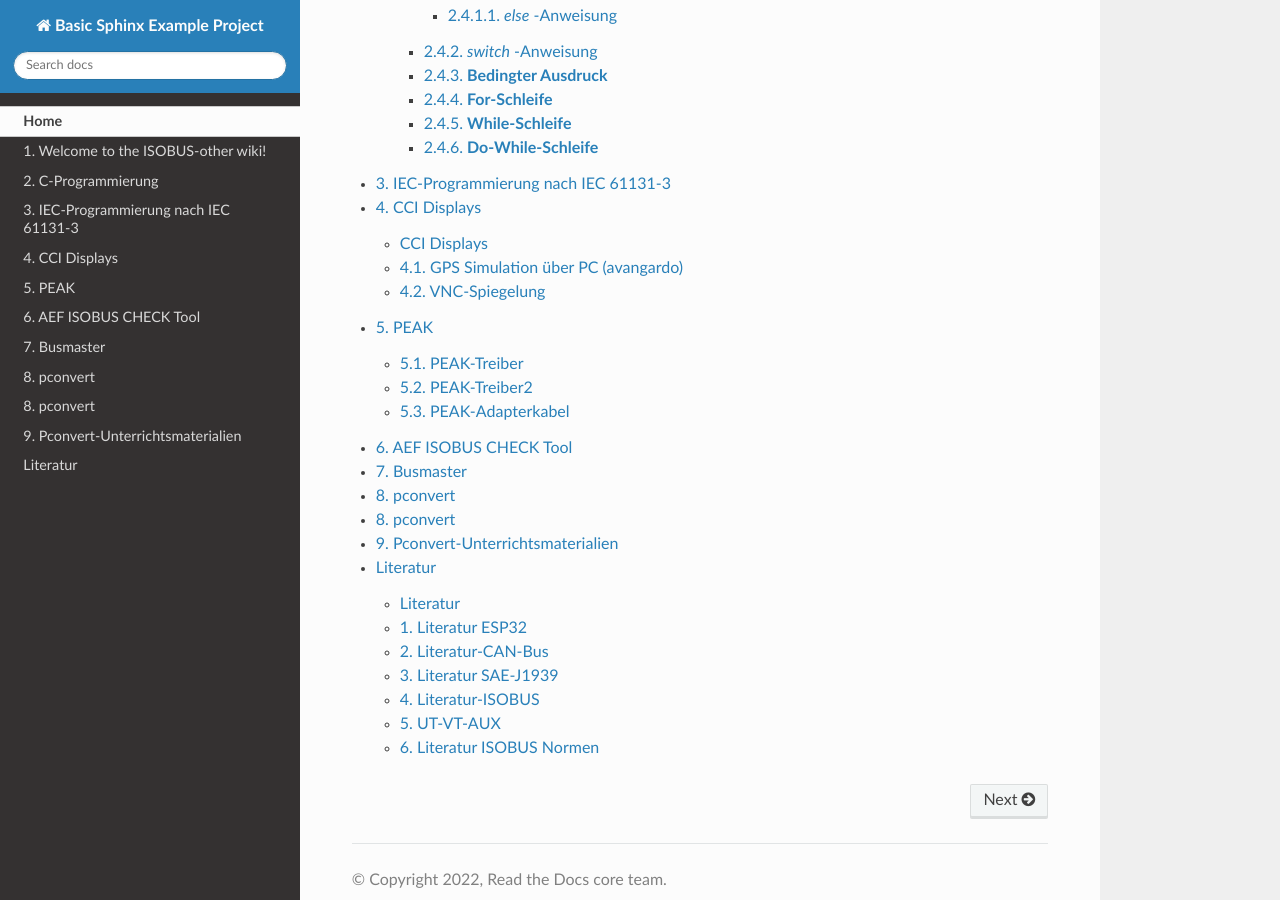
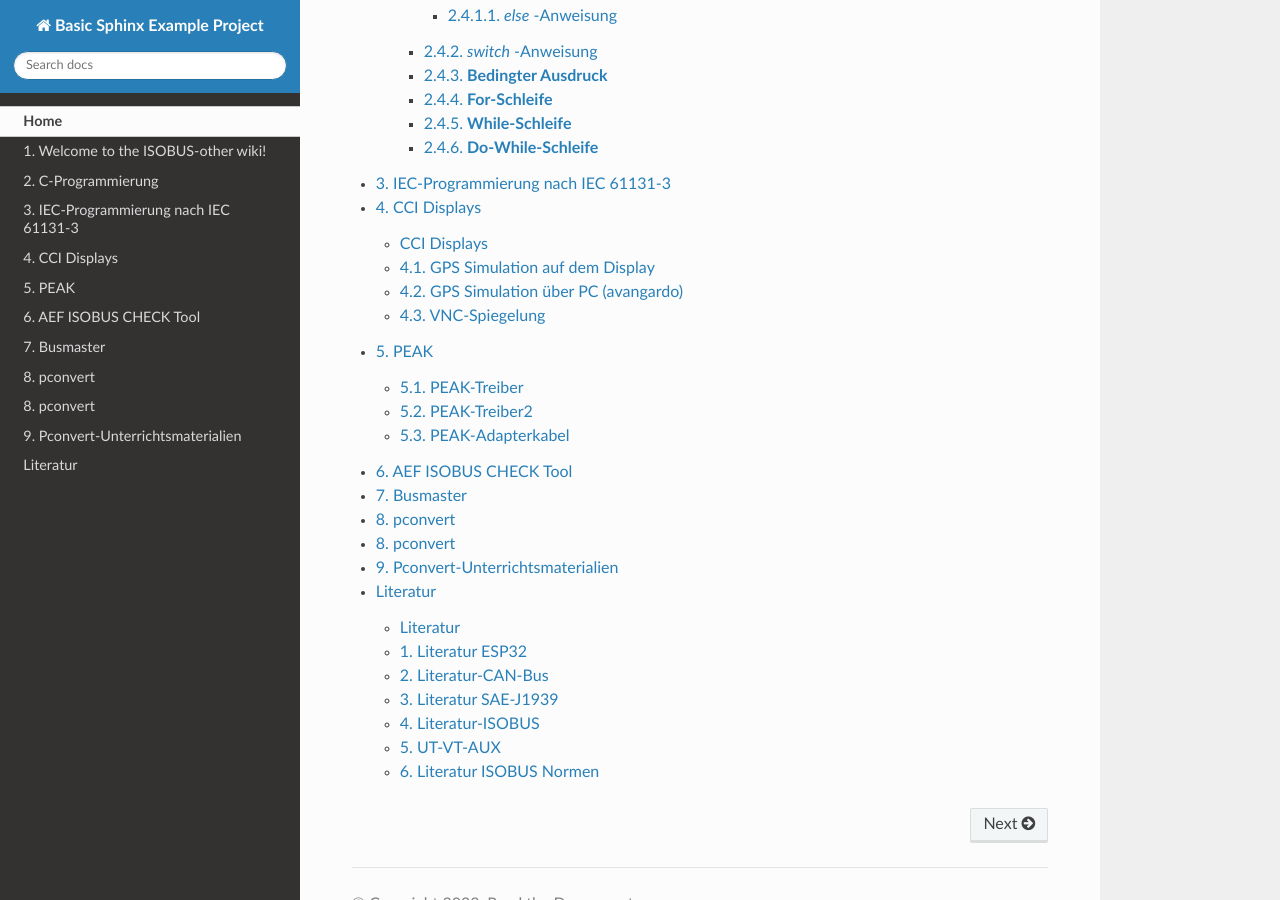
Before and after one commit to Meisterschulen-am-Ostbahnhof-Munchen/ISOBUS-other-docs, a Sphinx documentation site: the page built from docs/index.rst, in a window 1280 px wide and 900 px high, scrolled down 694 px. Built offline with Sphinx 7.4.7 and the Read the Docs theme 2.0.0, drawn with Linux system fonts in a browser that asks for light colours; pages that are not in the unit, such as notebooks, are missing from menus.

Commit message:
Update CCI Displays.rst

```diff
--- a/docs/CCI Displays.rst
+++ b/docs/CCI Displays.rst
@@ -6,7 +6,7 @@
    CCI Displays <self>
    Feldumrisse laden
    Applikationskarte laden
-   GPS Simulation auf dem Display
+   GPS-Simulation-auf-dem-Display
    GPS-Simulation-über-PC-(avangardo)
    VNC-Spiegelung
    WiFi
```
